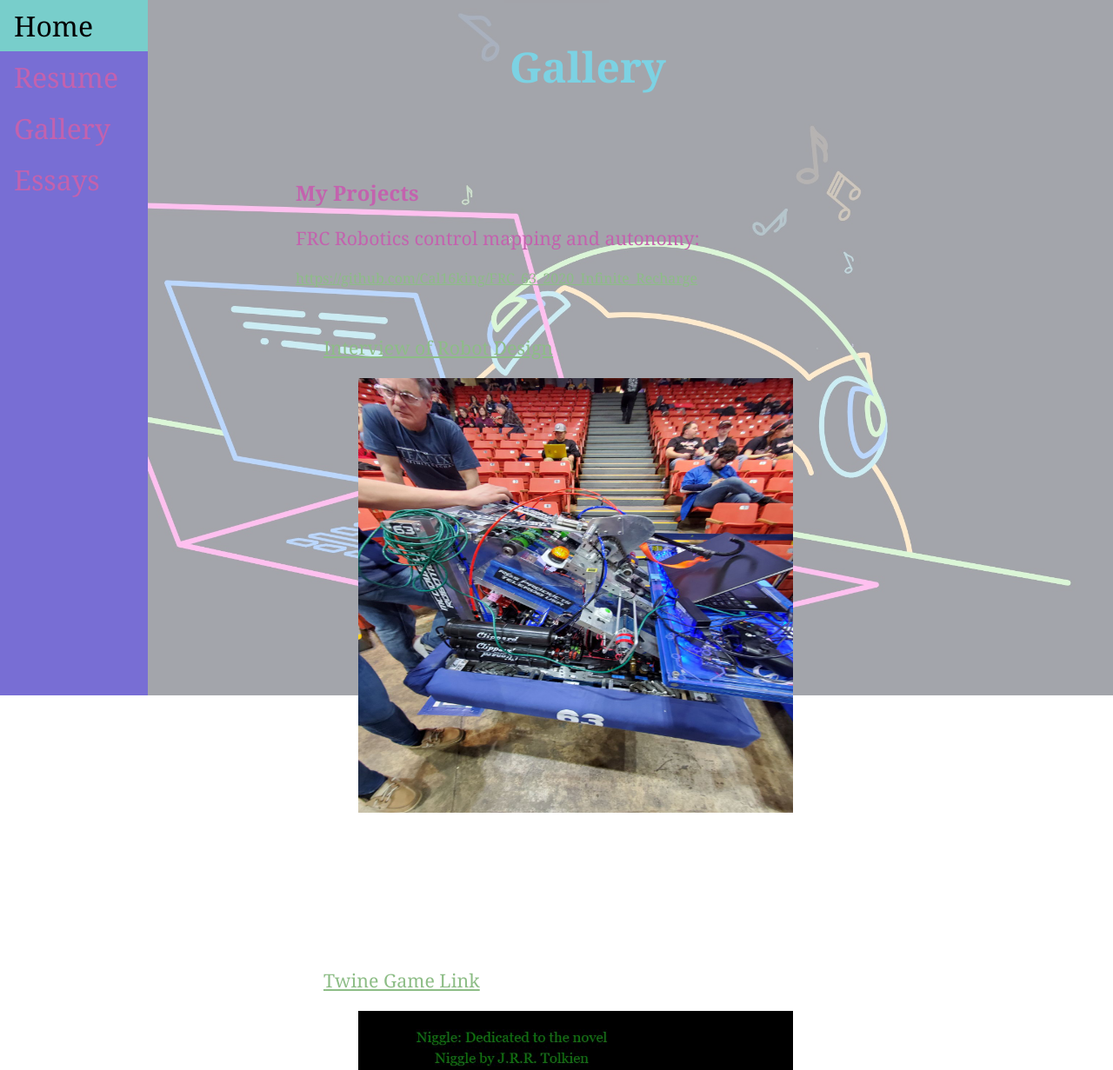
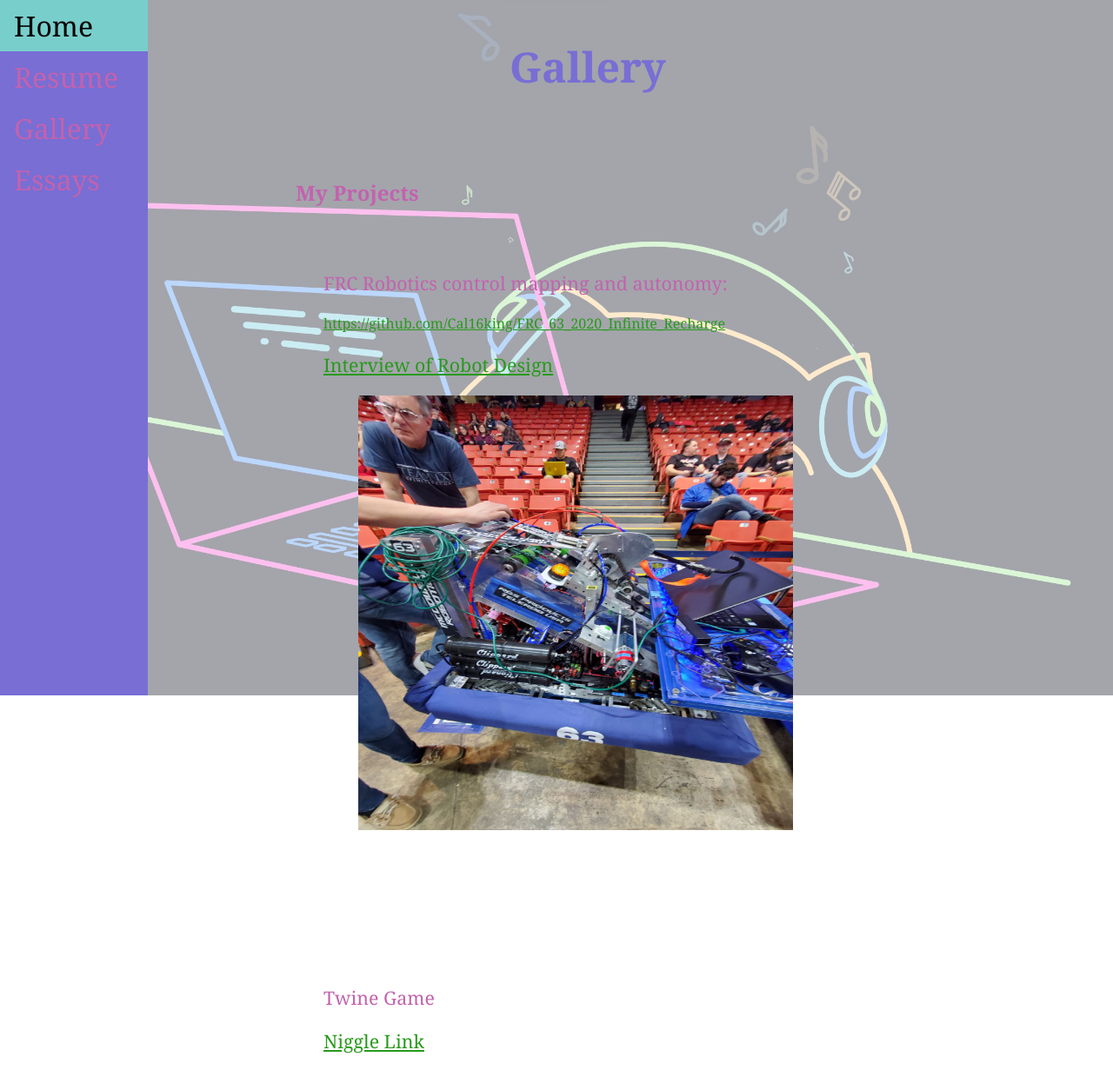
Before and after one commit to Cal16king/Portfolio, a plain HTML site: page docs/gallery.html in a window 1280 px wide. Shown: the top 1231 px of the page at 87% size. Drawn offline with Linux system fonts and the light colour scheme.

Commit message:
fixing Essays section for course work & Gallery link

```diff
--- a/docs/gallery.html
+++ b/docs/gallery.html
@@ -24,16 +24,18 @@
         <section>
             <h2 class="header">My Projects</h2>
 
-            <p>FRC Robotics control mapping and autonomy:</p>
-            <a href="https://github.com/Cal16king/FRC_63_2020_Infinite_Recharge">https://github.com/Cal16king/FRC_63_2020_Infinite_Recharge </a>
-            <section class="center">
+            <section>
+                <p>FRC Robotics control mapping and autonomy:</p>
+                <a href="https://github.com/Cal16king/FRC_63_2020_Infinite_Recharge">https://github.com/Cal16king/FRC_63_2020_Infinite_Recharge </a>
                 <p><a href="https://www.youtube.com/watch?v=09q64LXflwc">Interview of Robot Design</a></p>
                 <figure>
                     <img class="photo" src="images/2020robot.jpg" />
                 </figure>
             </section>
             <section>
-                <p><a href="file:///D:/Portfolio/docs/Niggle%20-%20Caleb%20King-1.html">Twine Game Link </a></p>
+
+                <p>Twine Game</p>
+                <p><a href="file:///D:/Portfolio/docs/Niggle%20-%20Caleb%20King-1.html">Niggle Link</a></p>
                 <figure>
                     <img class="photo" src="images/TwineGame.jpg" />
                 </figure>
--- a/docs/style.css
+++ b/docs/style.css
@@ -15,10 +15,10 @@ p
 }
 figcaption
 {
-    color:#78cecb;
+    color:#3b73f3;
 }
 a {
-  color: #8dbd86;
+  color: #289a1c;
 }
 
 ul {
@@ -55,7 +55,7 @@ h1.header
     width:75%;
     text-align:center;
     position:relative;
-    color:#7cd2e3;
+    color:#786ED4;
     float:left;
     font-size:36pt;
     margin-top:auto;
```
Also changed, not shown: docs/Essay.html (+1 -1 lines), docs/index.html (+3 -4 lines).
